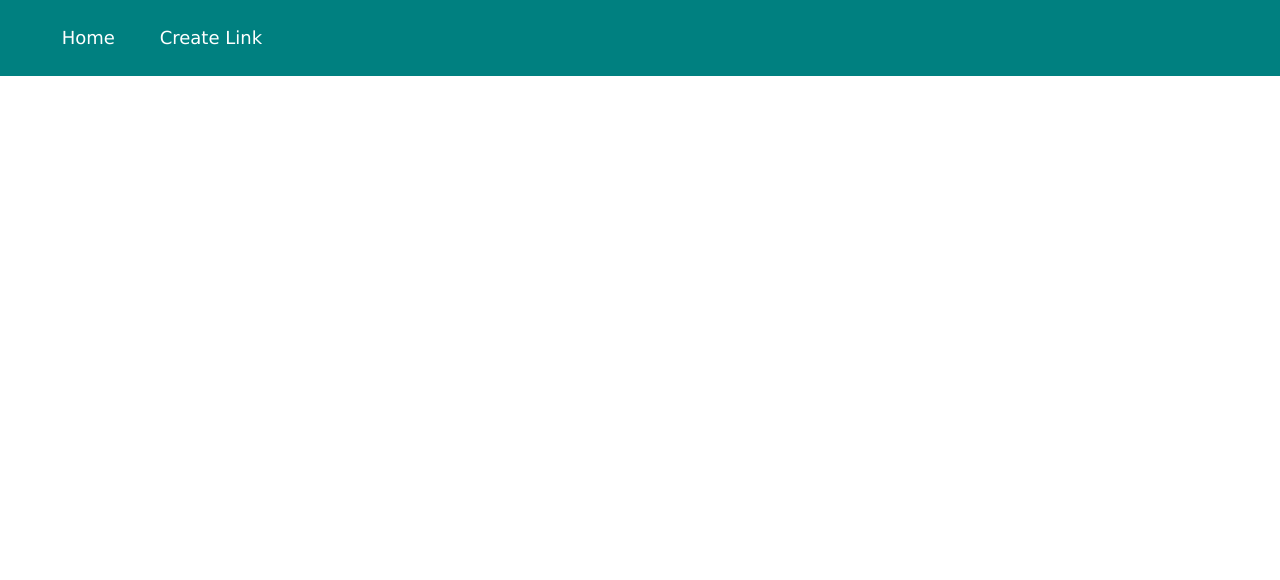
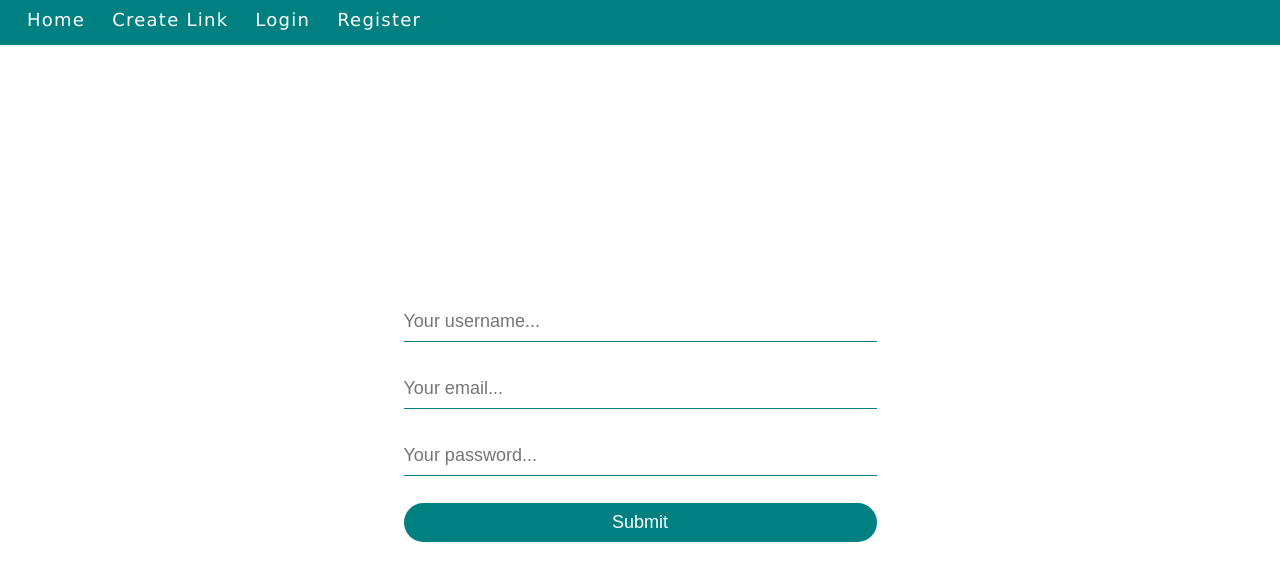
Before and after one commit to MarioSimou/graphql-fundamentals, a React app in the folder client/: page /register in a window 1280 px wide. Built offline with nearby package versions, Linux system fonts and the light colour scheme.

Commit message:
addiing authentication in the front-end

```diff
--- a/client/src/components/App.js
+++ b/client/src/components/App.js
@@ -5,6 +5,8 @@
 import Home from './Home'
 import Navbar from './Navbar'
 import CreateLink from './CreateLink'
+import Login from './Login'
+import Register from './Register'
 import history from '../utils/history'
 
 const client = getClient({ uri: 'http://localhost:3001/graphql' , credentials: 'same-origin' })
@@ -17,6 +19,8 @@
           <Switch>
             <Route path="/" exact component={Home} />
             <Route path="/link/new" exact component={CreateLink} />
+            <Route path="/login" exact component={Login} />
+            <Route path="/register" exact component={Register} />
           </Switch>
         </Router>
       </ApolloProvider>
--- a/client/src/components/CreateLink.js
+++ b/client/src/components/CreateLink.js
@@ -6,7 +6,8 @@
 const CreateLink = () => {
   const [ description, setDescription ] = React.useState('')
   const [ url, setUrl ] = React.useState('')
-  const [submitForm, {data}] = useMutation( CREATE_LINK_MUTATION, { fetchPolicy: 'no-cache'}) // only supported policy for mutations
+  // submitForm -> promise to create the link
+  const [submitForm] = useMutation( CREATE_LINK_MUTATION, { fetchPolicy: 'no-cache'}) // only supported policy for mutations
   const onChangeDesc = e => setDescription(e.target.value)
   const onChangeUrl = e => setUrl(e.target.value)
   const onClickSubmit = e => {
--- /dev/null
+++ b/client/src/components/Login.js
@@ -0,0 +1,11 @@
+import React from 'react'
+
+const Login = () => {
+  return (
+    <div id="login">
+      login
+    </div>
+  )
+}
+
+export default Login
--- a/client/src/components/Navbar.js
+++ b/client/src/components/Navbar.js
@@ -7,6 +7,8 @@
     <div id="navbar" >
       <Link to="/">Home</Link>
       <Link to="/link/new">Create Link</Link>
+      <Link to="/login">Login</Link>
+      <Link to="/register">Register</Link>
     </div>
   )
 }
--- /dev/null
+++ b/client/src/components/Register.js
@@ -0,0 +1,87 @@
+import React from 'react'
+
+const Register = () => {
+  const [username,setUsername] = React.useState('')
+  const [email,setEmail] = React.useState('')
+  const [password,setPassword] = React.useState('')
+
+  const onChangeEmail = e => setEmail(e.target.value)
+  const onChangeUsername = e => setUsername(e.target.value)
+  const onChangePassword = e => setPassword(e.target.value)
+
+  return (
+    <div id="register" style={styles.root}>
+      <form autoComplete="off" style={styles.form}>
+        <div style={styles.formGroup}>
+          <input type="text"
+                 id="username"
+                 name="username"
+                 value={username}
+                 onChange={onChangeUsername}
+                 placeholder="Your username..."
+                 style={styles.field}
+                 autoFocus
+          />
+        </div>
+        <div style={styles.formGroup}>
+          <input type="email"
+                 id="email"
+                 name="email"
+                 value={email}
+                 onChange={onChangeEmail}
+                 placeholder="Your email..."
+                 style={styles.field}
+          />
+        </div>
+        <div style={styles.formGroup}>
+          <input type="password"
+                 id="password"
+                 name="password"
+                 value={password}
+                 onChange={onChangePassword}
+                 placeholder="Your password..."
+                 style={styles.field}
+                 pattern=".{8,}"
+          />
+        </div>
+        <div style={styles.formGroup}>
+          <button style={styles.submitBtn}>Submit</button>
+        </div>
+      </form>
+    </div>
+  )
+}
+
+const styles = {
+  root : {
+      height: '100%',
+      display: 'flex',
+      alignItems: 'center',
+      justifyContent: 'center'
+  },
+  form: {
+    minWidth: '500px',
+  },
+  formGroup: {
+    display:'flex',
+    padding: '0.75rem',
+    width: '100%',
+  },
+  field: {
+    width: '100%',
+    outline: 'none',
+    border:'none',
+    borderBottom: `1px solid teal`,
+    padding: `0.5rem 0`,
+  },
+  submitBtn: {
+    width: '100%',
+    padding: '0.5rem 0',
+    backgroundColor: 'teal',
+    border: 'none',
+    color:'#fff',
+    borderRadius: '2rem',
+  }
+}
+
+export default Register
--- a/client/src/graphql/fragments.js
+++ b/client/src/graphql/fragments.js
@@ -9,3 +9,13 @@
   modifiedAt
 }
 `
+
+export const UserItem = gql`
+fragment UserItem on User {
+  id
+  username
+  email
+  password
+}
+
+`
--- a/client/src/graphql/mutations/index.js
+++ b/client/src/graphql/mutations/index.js
@@ -1,6 +1,7 @@
 import gql from 'graphql-tag'
 import {
-  LinkItem
+  LinkItem,
+  UserItem
 } from '../fragments'
 import f from '../../utils/fragments'
 
@@ -10,5 +11,35 @@
     ${f.spreadFragment(LinkItem,f.searchProperty)}
   }
 }
-${f.listFragment(LinkItem,f.searchProperty)}
+${f.listFragment(LinkItem,'Link',f.searchProperty)}
 `
+
+export const CREATE_USER = gql`
+mutation createUser($data:UserCreateInput!){
+  createUser(data:$data){
+    status
+    success
+    message
+    token
+    user {
+      ${f.spreadFragment(UserItem,f.searchProperty)}
+    }
+  }
+}
+${f.listFragment(UserItem,'User',f.searchProperty)}
+`
+
+export const LOGIN_USER = gql`
+mutation loginUser($data:UserLoginInput!){
+  loginUser(data:$data){
+    status
+    success
+    message
+    token
+    user {
+      ${f.spreadFragment(UserItem,f.searchProperty)}
+    }
+  }
+}
+${f.listFragment(UserItem,'User',f.searchProperty)}
+`
--- a/client/src/graphql/queries/index.js
+++ b/client/src/graphql/queries/index.js
@@ -10,5 +10,5 @@
     ${f.spreadFragment( LinkItem , f.searchProperty )}
   }
 }
-${f.listFragment( LinkItem, f.searchProperty )}
+${f.listFragment( LinkItem, 'Link' , f.searchProperty )}
 `
--- a/client/src/styles/index.css
+++ b/client/src/styles/index.css
@@ -14,6 +14,20 @@
   margin: 0;
   padding: 0;
   font-family: Verdana, Geneva, sans-serif;
+  min-height: 100vh;
+  height: 100%;
+}
+
+#app {
+  height: 100%;
+  min-height: 100vh;
+  width: 100%;
+  display: grid;
+  grid-auto-flow: row;
+  grid-template-rows: max-content 1fr;
+}
+#app > div:nth-of-type(2) {
+  padding: 2rem;
 }
 
 input {
@@ -41,20 +55,22 @@
 }
 
 #navbar {
-  display: grid;
-  grid-auto-flow: column;
-  grid-template-columns: repeat(auto-fill, minmax(100px, 1fr ));
-  grid-column-gap: 1rem;
-  padding: 1rem 2rem;
+  display: flex;
+  align-items: center;
+  justify-content: flex-start;
   background-color: teal;
   color: var(--text);
 }
 #navbar > a {
   color: var(--text);
   text-decoration: none;
-  padding: 0.5rem 0;
+  margin: 0.5rem 0;
   border-bottom: 1.25px solid transparent;
+  padding-bottom: 0.25rem;
   text-align: center;
+  margin-left: 1.5rem;
+  font-weight: 500;
+  letter-spacing: 1.25px;
 }
 #navbar > a:hover {
   border-bottom: 1.25px solid var(--text);
--- a/client/src/utils/fragments.js
+++ b/client/src/utils/fragments.js
@@ -13,8 +13,8 @@
   }
 }
 const spreadFragment = ( fragment , searchFun ) => `...${searchFun( fragment , 'name' ).value}`
-const listFragment = ( fragment , searchFun ) => {
-  return `fragment ${searchFun(fragment,'name').value} on Link {
+const listFragment = ( fragment , typeName, searchFun ) => {
+  return `fragment ${searchFun(fragment,'name').value} on ${typeName} {
     ${searchFun(fragment, 'selections').map( v => v.name.value ).join(',\n')}
   }`
 }
```
